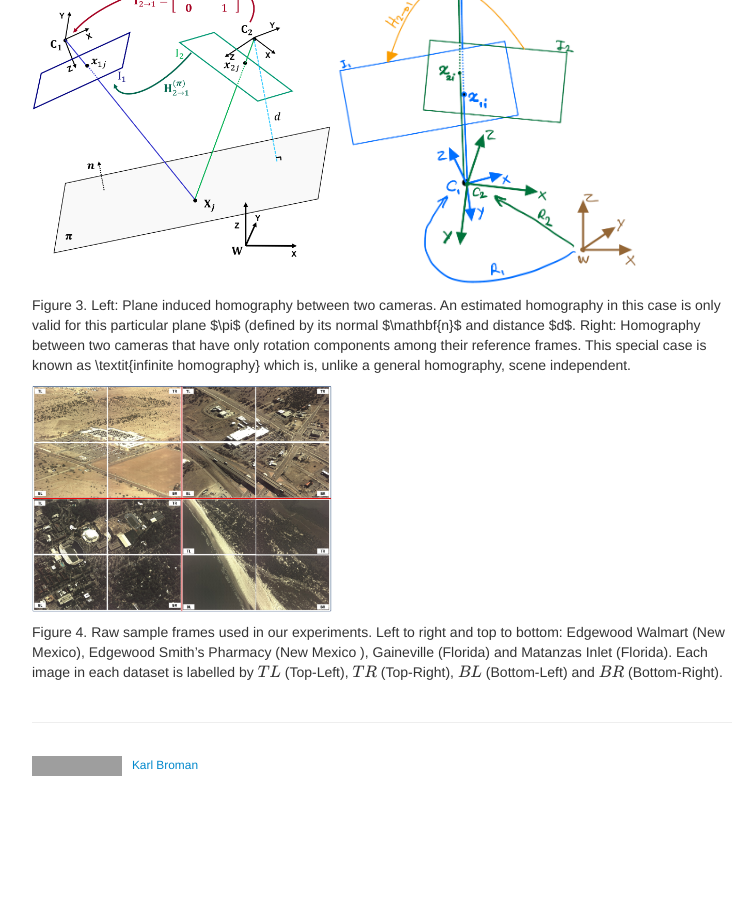
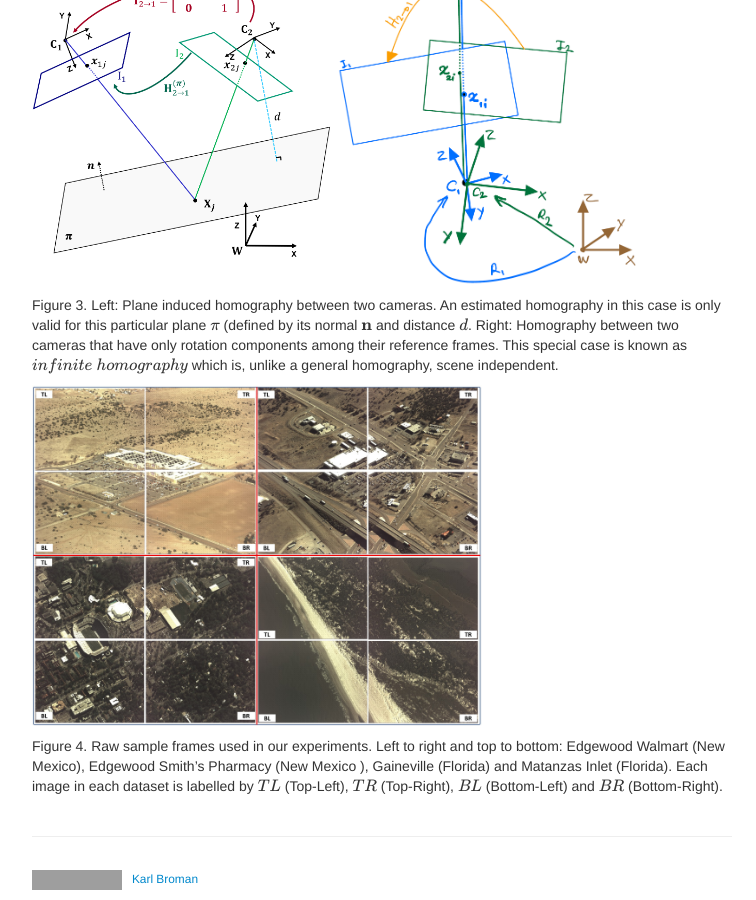
Before and after one commit to twbot/DHPaperExtras, a Jekyll site: the page built from index.md, in a window 1280 px wide and 900 px high, scrolled down 749 px. Shown: the whole window, without its empty margins (258-1014 px from the left). Built offline with Jekyll 4.4.1, drawn with Linux system fonts in a browser that asks for light colours; formulas are drawn with MathJax 3; before the commit the page ends 1535 px from its top, so only the background shows below that; grey boxes are pictures that could not be loaded.

Commit message:
latex fix

```diff
--- a/index.md
+++ b/index.md
@@ -17,8 +17,8 @@ Figure 2. The four-camera WAMI system with a pinion gimbal.
 <img src="./images/homography.png" alt="Diagram" width="300"/>
 <img src="./images/infinite_homography.png" alt="Diagram" width="300"/>
 
-Figure 3. Left: Plane induced homography between two cameras. An estimated homography in this case is only valid for this particular plane $\pi$ (defined by its normal $\mathbf{n}$ and distance $d$. Right: Homography between two cameras that have only rotation components among their reference frames. This special case is known as \textit{infinite homography} which is, unlike a general homography, scene independent.
+Figure 3. Left: Plane induced homography between two cameras. An estimated homography in this case is only valid for this particular plane \\( \pi \\) (defined by its normal \\( \mathbf{n} \\) and distance \\( d \\). Right: Homography between two cameras that have only rotation components among their reference frames. This special case is known as \\( \textit{infinite homography} \\) which is, unlike a general homography, scene independent.
 
-<img src="./images/raw_samples.jpg" alt="Diagram" width="300"/>
+<img src="./images/raw_samples.jpg" alt="Diagram" width="450"/>
 
 Figure 4. Raw sample frames used in our experiments. Left to right and top to bottom: Edgewood Walmart (New Mexico), Edgewood Smith's Pharmacy (New Mexico ), Gaineville (Florida) and  Matanzas Inlet (Florida). Each image in each dataset is labelled by \\( \textit{TL} \\) (Top-Left), \\( \textit{TR} \\) (Top-Right), \\( \textit{BL} \\) (Bottom-Left) and \\( \textit{BR} \\) (Bottom-Right).
```
